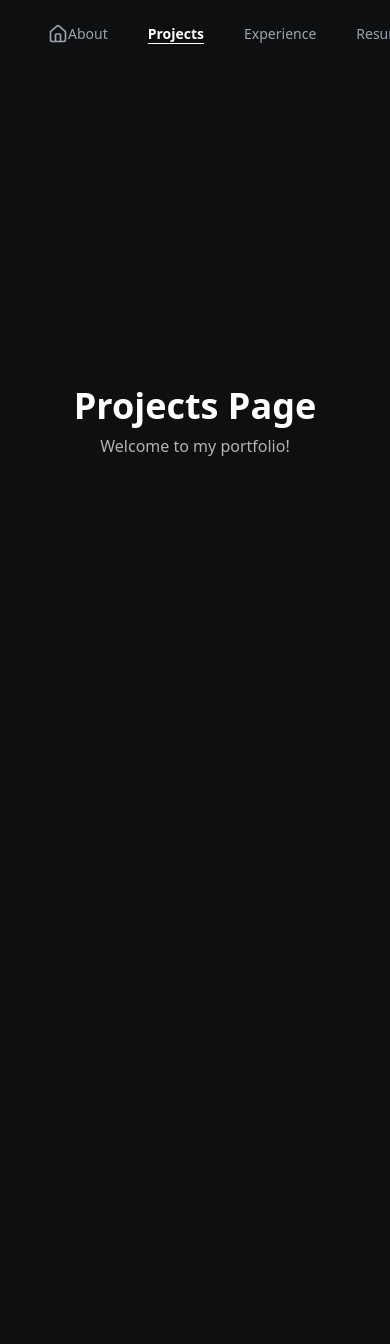
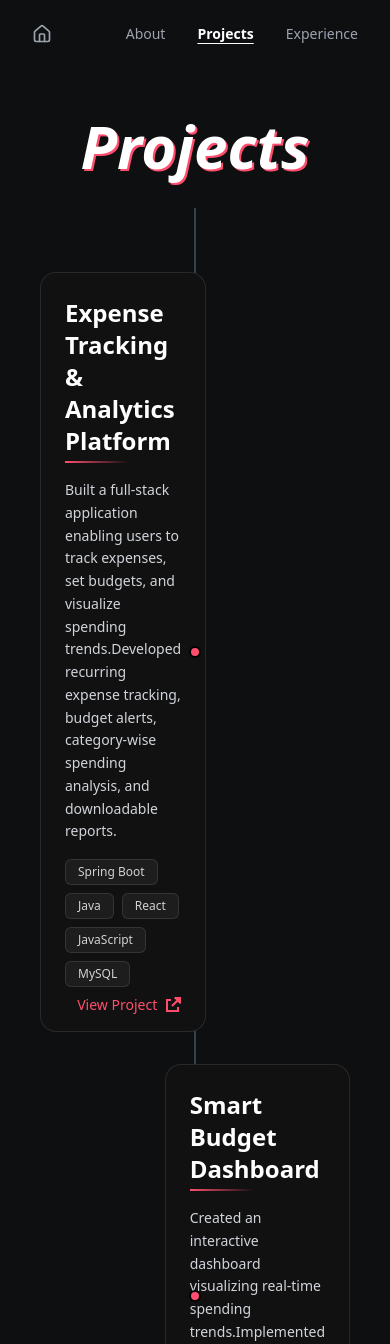
Before and after one commit to vishal-git-18/Portfolio-Website, a React (Vite) app in the folder portfolio-website/: page /projects in a window 390 px wide. Shown: the top 1344 px of the page. Before the commit the page ends 844 px from the top, so only its background shows below. Built offline with nearby package versions, Linux system fonts and the light colour scheme; the HTML template or start-up script is replaced by a standard one.

Commit message:
Projects Page init

```diff
--- a/portfolio-website/src/components/layout/Navbar.tsx
+++ b/portfolio-website/src/components/layout/Navbar.tsx
@@ -6,14 +6,14 @@ const links = [
   { to: "/about", label: "About" },
   { to: "/projects", label: "Projects" },
   { to: "/experience", label: "Experience" },
-  { to: "/resume", label: "Resume" },
+  // { to: "/resume", label: "Resume" },
 ];
 
 export default function Navbar() {
   const location = useLocation();
 
   return (
-    <header className="fixed top-6 left-0 w-full flex justify-between items-center px-12 z-50">
+    <header className="w-full flex justify-between items-center px-8 md:px-20 pt-6 pb-2 bg-background">
       {/* Left: Home Icon */}
       <Link
         to="/"
@@ -23,13 +23,13 @@ export default function Navbar() {
       </Link>
 
       {/* Right: Navigation links */}
-      <nav className="flex items-center gap-10">
+      <nav className="flex items-center gap-8 md:gap-10">
         {links.map(({ to, label }) => (
           <Link
             key={to}
             to={to}
             className={cn(
-              "text-sm font-medium text-gray-400 hover:text-white transition-colors duration-200",
+              "text-sm md:text-base font-medium text-gray-400 hover:text-white transition-colors duration-200",
               location.pathname === to &&
                 "text-white font-semibold underline underline-offset-4"
             )}
--- /dev/null
+++ b/portfolio-website/src/components/ui/projectCard.tsx
@@ -0,0 +1,69 @@
+import { projects } from "../../data/projects";
+
+export const ProjectCard = ({ project }: { project: typeof projects[0] }) => {
+  return (
+    <div className="relative w-full flex-1 group">
+      <div className="relative w-full h-full px-6 pt-6 pb-2 rounded-2xl bg-[#111111] border border-white/10 overflow-hidden transition-all duration-500 hover:border-[#ff4d6d]/50">
+
+        {/* Accent gradient circle */}
+        <div className="absolute top-0 right-0 w-32 h-32 bg-gradient-to-br from-[#ff4d6d]/20 to-transparent rounded-bl-full opacity-0 group-hover:opacity-100 transition-opacity duration-500"></div>
+
+        {/* Title */}
+        <div className="mb-4 relative">
+          <h3 className="text-2xl font-bold text-white mb-1">
+            {project.title}
+          </h3>
+          <div className="h-0.5 w-16 bg-gradient-to-r from-[#ff4d6d] to-transparent"></div>
+        </div>
+
+        {/* Description */}
+        <p className="text-sm text-gray-300 leading-relaxed mb-4">{project.description}</p>
+
+        {/* Tech Stack */}
+        <div className="flex flex-wrap gap-2 mb-2">
+          {project.techStack.map((tech, idx) => (
+            <span
+              key={idx}
+              className="px-3 py-1 text-xs font-medium text-white/80 bg-white/5 border border-white/10 rounded-md hover:bg-[#ff4d6d]/10 hover:border-[#ff4d6d]/30 hover:text-white transition-all duration-300"
+            >
+              {tech}
+            </span>
+          ))}
+        </div>
+
+        {/* Link (optional) */}
+        {project.link && (
+          <div className="flex justify-end mt-2">
+            <a
+              href={project.link}
+              target="_blank"
+              rel="noopener noreferrer"
+              className="inline-flex items-center gap-2 text-sm text-[#ff4d6d] hover:text-[#ff87a2] transition-colors group/link mb-2"
+            >
+              <span>View Project</span>
+              <svg
+                className="w-4 h-4"
+                viewBox="0 0 16 16"
+                fill="currentColor"
+                xmlns="http://www.w3.org/2000/svg"
+              >
+                <path d="M10 0L9 1L11.2929 3.29289L6.2929 8.29289L7.70711 9.70711L12.7071 4.7071L15 7L16 6V0H10Z" />
+                <path d="M1 2H6V4H3V13H12V10H14V15H1V2Z" />
+              </svg>
+            </a>
+          </div>
+        )}
+
+
+
+
+
+        {/* Bottom gradient line */}
+        <div className="absolute bottom-0 left-0 w-full h-px bg-gradient-to-r from-transparent via-[#ff4d6d]/50 to-transparent opacity-0 group-hover:opacity-100 transition-opacity duration-500"></div>
+      </div>
+
+      {/* Glow background */}
+      <div className="absolute inset-0 -z-10 bg-[#ff4d6d]/5 blur-xl rounded-2xl opacity-0 group-hover:opacity-100 transition-opacity duration-500"></div>
+    </div>
+  );
+};
--- /dev/null
+++ b/portfolio-website/src/data/projects.ts
@@ -0,0 +1,72 @@
+export interface Project {
+  year: number;
+  title: string;
+  type: string;
+  techStack: string[];
+  description: string[];
+  link?: string;
+}
+
+export const projects: Project[] = [
+  {
+    year: 2025,
+    title: "Expense Tracking & Analytics Platform",
+    type: "Project",
+    techStack: ["Spring Boot", "Java", "React", "JavaScript", "MySQL"],
+    description: [
+      "Built a full-stack application enabling users to track expenses, set budgets, and visualize spending trends.",
+      "Developed recurring expense tracking, budget alerts, category-wise spending analysis, and downloadable reports.",
+    ],
+    link: "https://www.linkedin.com/in/vishal-ravishankar18/",
+  },
+  {
+    year: 2025,
+    title: "Smart Budget Dashboard",
+    type: "Project",
+    techStack: ["React", "D3.js", "Node.js"],
+    description: [
+      "Created an interactive dashboard visualizing real-time spending trends.",
+      "Implemented charts and graphs for easy insights on monthly budgets and categories.",
+    ],
+  },
+  {
+    year: 2024,
+    title: "AI Personal Assistant",
+    type: "Project",
+    techStack: ["Python", "React", "JavaScript", "Flask"],
+    description: [
+      "Developed an AI Personal Assistant using OpenAI GPT models.",
+      "Integrated real-time weather updates and Google Calendar scheduling.",
+    ],
+  },
+  {
+    year: 2024,
+    title: "Chatbot Platform",
+    type: "Project",
+    techStack: ["Python", "TensorFlow", "React"],
+    description: [
+      "Built a chatbot platform for customer service automation.",
+      "Implemented intent recognition and conversational flows with NLP models.",
+    ],
+  },
+  {
+    year: 2023,
+    title: "Portfolio Website",
+    type: "Project",
+    techStack: ["React", "Tailwind", "JavaScript"],
+    description: [
+      "Built a responsive personal portfolio website showcasing projects and skills.",
+      "Implemented interactive animations and dark mode toggle.",
+    ],
+  },
+  {
+    year: 2023,
+    title: "E-commerce Analytics Dashboard",
+    type: "Project",
+    techStack: ["React", "Node.js", "MongoDB"],
+    description: [
+      "Developed a dashboard for sales tracking and product performance analysis.",
+      "Integrated charts, filters, and summary reports for business insights.",
+    ],
+  },
+];
--- a/portfolio-website/src/pages/About.tsx
+++ b/portfolio-website/src/pages/About.tsx
@@ -3,7 +3,7 @@ export default function AboutMe() {
     <div className="flex flex-col md:flex-row w-full min-h-screen px-6 md:px-16 bg-background gap-8">
 
       {/* Left Column */}
-      <div className="flex-1 flex flex-col justify-start pt-36 md:pt-43 text-center md:text-left space-y-6 md:space-y-8">
+      <div className="flex-1 flex flex-col justify-start pt-20 md:pt-20 text-center md:text-left space-y-6 md:space-y-8">
         {/* Greeting */}
         <h2 className="text-2xl md:text-3xl font-sans font-medium text-gray-300">
           Hey, I'm Vishal
@@ -33,7 +33,7 @@ export default function AboutMe() {
 
       {/* Center Column: Image */}
       <div className="flex-[0.8] flex justify-center md:self-end">
-        <div className="w-[400px] md:w-[480px] lg:w-[580px] h-auto overflow-hidden">
+        <div className="w-[440px] md:w-[520px] lg:w-[620px] h-auto overflow-hidden">
           <img
             src="/images/about/profile.jpg"
             alt="About Me"
@@ -48,7 +48,7 @@ export default function AboutMe() {
 
 
       {/* Right Column */}
-      <div className="flex-1 flex flex-col justify-start pt-36 md:pt-48 max-w-md md:max-w-lg text-gray-300 leading-relaxed mx-auto md:mx-0 text-sm md:text-base space-y-6 md:space-y-8 text-justify">
+      <div className="flex-1 flex flex-col justify-start pt-32 md:pt-32 max-w-md md:max-w-lg text-gray-300 leading-relaxed mx-auto md:mx-0 text-sm md:text-base space-y-6 md:space-y-8 text-justify">
 
         <p>
           🎓 I'm a recent graduate from <span className="font-semibold text-[#ff4d6d]">PES University</span> with a strong tech background. I enjoy putting those skills to use by building <span className="font-semibold text-[#ff4d6d]">products and applications</span> that solve problems I can relate to.
--- a/portfolio-website/src/pages/Experience.tsx
+++ b/portfolio-website/src/pages/Experience.tsx
@@ -1,9 +1,9 @@
 export default function Experience() {
   return (
-    <div className="flex flex-col md:flex-row items-center justify-center min-h-screen px-8 md:px-20 bg-background text-left pt-0 md:pt-8">
+    <div className="flex flex-col md:flex-row justify-start min-h-screen px-8 md:px-20 bg-background text-left">
 
       {/* LEFT SIDE — Heading */}
-      <div className="flex-1 flex flex-col justify-center">
+      <div className="flex-1 flex flex-col justify-start pt-40 md:pt-40">
         <h1
           className="text-[7rem] md:text-[9rem] font-extrabold leading-none tracking-tight"
           style={{ color: "#FFFFFF" }}
@@ -26,7 +26,7 @@ export default function Experience() {
       </div>
 
       {/* RIGHT SIDE — Experience Cards */}
-      <div className="flex-1 flex flex-col justify-center gap-8 mt-16 md:mt-0 pt-8 md:pt-8">
+      <div className="flex-1 flex flex-col justify-start gap-8 pt-14 md:pt-14">
 
         {/* Card 1: Inube */}
         <div className="p-6 rounded-2xl border border-gray-700 bg-[#111111] hover:scale-[1.02] transition-transform duration-300 shadow-lg">
--- a/portfolio-website/src/pages/Home.tsx
+++ b/portfolio-website/src/pages/Home.tsx
@@ -2,7 +2,7 @@ import { Button } from "../../src/components/ui/button";
 
 export default function Home() {
   return (
-    <div className="flex flex-col items-center justify-center min-h-[85vh] px-4 py-10 relative">
+    <div className="flex flex-col items-center justify-center min-h-[85vh] px-4 relative">
       {/* Profile Image */}
       <div className="w-32 h-32 rounded-full overflow-hidden mt-14">
         <img
--- a/portfolio-website/src/pages/Projects.tsx
+++ b/portfolio-website/src/pages/Projects.tsx
@@ -1,8 +1,71 @@
+import { projects } from "../data/projects";
+import { ProjectCard } from "../components/ui/projectCard";
+
 export default function Projects() {
+  // Get unique years descending
+  const years = Array.from(new Set(projects.map((p) => p.year))).sort((a, b) => b - a);
+
+  // Global counter for left/right alternation
+  let globalIdx = 0;
+
   return (
-    <div className="flex flex-col items-center justify-center min-h-screen text-center px-4">
-      <h1 className="text-4xl font-bold">Projects Page</h1>
-      <p className="text-muted-foreground mt-2">Welcome to my portfolio!</p>
+    <div className="flex flex-col items-center text-white px-6 md:px-20 py-16">
+      {/* Heading */}
+      <h1
+        className="text-6xl md:text-7xl font-extrabold italic text-center text-white mb-24"
+        style={{ textShadow: "2px 2px 0 #ff4d6d" }}
+      >
+        Projects
+      </h1>
+
+      {/* Timeline container */}
+      <div className="relative w-full max-w-6xl">
+        {/* Continuous vertical timeline line */}
+        <div className="absolute left-1/2 w-0.5 bg-gray-700 -top-16 bottom-0 -translate-x-1/2"></div>
+
+        {years.map((year) => {
+          const yearProjects = projects.filter((p) => p.year === year);
+
+          return (
+            <div key={year} className="relative mb-8">
+              {/* Projects for this year */}
+              {yearProjects.map((project) => {
+                const isLeft = globalIdx % 2 === 0; // global alternation
+                globalIdx++; // increment for next project
+
+                return (
+                  <div key={project.title} className="relative mb-8 last:mb-0">
+                    <div className="flex items-center">
+                      {/* Left side */}
+                      <div className="w-full max-w-[600px] flex justify-start pr-4 pl-4 mx-auto">
+                        {isLeft && <ProjectCard project={project} />}
+                      </div>
+
+                      {/* Timeline dot */}
+                      <div className="absolute left-1/2 transform -translate-x-1/2 w-3 h-3 bg-[#ff4d6d] rounded-full z-10 border-2 border-black"></div>
+
+                      {/* Right side */}
+                      <div className="w-full max-w-[600px] flex justify-start pr-4 pl-4 mx-auto">
+                        {!isLeft && <ProjectCard project={project} />}
+                      </div>
+                    </div>
+                  </div>
+                );
+              })}
+
+              {/* Year label AFTER projects */}
+              <div
+                className="relative flex justify-center my-16"
+                style={{ backgroundColor: "hsl(var(--background))" }}
+              >
+                <div className="px-6 py-2 z-20 relative">
+                  <div className="text-4xl md:text-5xl font-extrabold text-white">{year}</div>
+                </div>
+              </div>
+            </div>
+          );
+        })}
+      </div>
     </div>
   );
 }
--- a/portfolio-website/src/pages/Resume.tsx
+++ b/portfolio-website/src/pages/Resume.tsx
@@ -1,48 +1,10 @@
-import { Button } from "../../src/components/ui/button";
-
 export default function Resume() {
-  const lastUpdated = "November 5th 2025"; // Update this whenever your resume changes
-
   return (
-    <div className="flex flex-col items-center justify-start min-h-screen text-center px-4 py-16 mt-5">
-      {/* Page Title */}
-      <h1 className="text-4xl md:text-5xl font-bold">My Resume</h1>
-
-      {/* Last updated */}
-      <p className="text-sm text-gray-400 mt-4">Last updated: {lastUpdated}</p>
-
-      {/* Description / Download */}
-      <p className="mt-6 text-gray-400 max-w-lg leading-relaxed">
-        You can view my resume below or download a copy.
-      </p>
-
-      <div className="mt-6 flex flex-col md:flex-row gap-4 justify-center">
-        {/* Download */}
-        <a
-          href="/resume/resume.pdf"
-          download="Vishal Ravishankar.pdf"
-        >
-          <Button>Download Resume</Button>
-        </a>
-
-        {/* View Fullscreen */}
-        <a
-          href="/resume/Vishal Ravishankar.pdf"
-          target="_blank"
-          rel="noopener noreferrer"
-        >
-          <Button>View Fullscreen</Button>
-        </a>
-      </div>
-
-      {/* Embedded Resume */}
-      <div className="mt-10 w-full max-w-4xl h-[600px] md:h-[800px] border rounded-lg shadow-md overflow-hidden">
-        <iframe
-          src="/resume/Vishal Ravishankar.pdf"
-          className="w-full h-full"
-          title="Resume"
-        />
-      </div>
-    </div>
+    <iframe
+      src="/resume/Vishal Ravishankar.pdf"
+      className="w-full h-screen"
+      style={{ border: "none" }}
+      title="Resume"
+    />
   );
 }
--- a/portfolio-website/src/routes/AppRouter.tsx
+++ b/portfolio-website/src/routes/AppRouter.tsx
@@ -1,27 +1,39 @@
-import { BrowserRouter as Router, Routes, Route } from "react-router-dom";
+import { BrowserRouter as Router, Routes, Route, useLocation } from "react-router-dom";
 
 import Home from "../pages/Home";
 import About from "../pages/About";
 import Projects from "../pages/Projects";
 import Experience from "../pages/Experience";
-import Resume from "../pages/Resume";
+// import Resume from "../pages/Resume";
 import Navbar from "../components/layout/Navbar";
+
+function AppWrapper() {
+  const location = useLocation();
+
+  // Hide navbar only on /resume
+  const showNavbar = location.pathname !== "/resume";
+
+  return (
+    <div className="flex flex-col min-h-screen">
+      {showNavbar && <Navbar />}
+
+      <main className="flex-1">
+        <Routes>
+          <Route path="/" element={<Home />} />
+          <Route path="/about" element={<About />} />
+          <Route path="/projects" element={<Projects />} />
+          <Route path="/experience" element={<Experience />} />
+          {/* <Route path="/resume" element={<Resume />} /> */}
+        </Routes>
+      </main>
+    </div>
+  );
+}
 
 export default function AppRouter() {
   return (
     <Router>
-      <div className="flex">
-        <Navbar />
-        <div className="flex-1">
-          <Routes>
-            <Route path="/" element={<Home />} />
-            <Route path="/about" element={<About />} />
-            <Route path="/projects" element={<Projects />} />
-            <Route path="/experience" element={<Experience />} />
-            <Route path="/resume" element={<Resume />} />
-          </Routes>
-        </div>
-      </div>
+      <AppWrapper />
     </Router>
   );
 }
```
